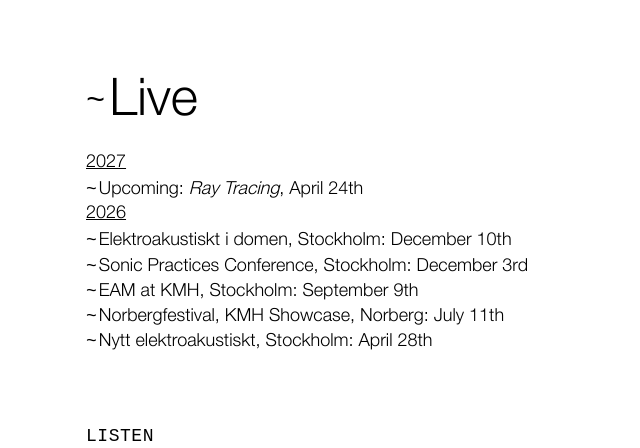
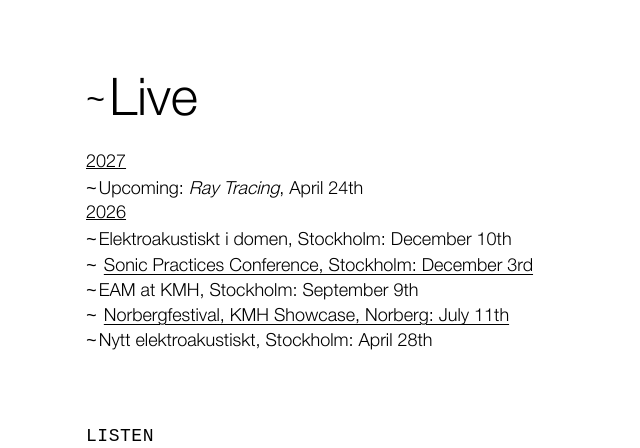
Before and after one commit to erikmettavainio/portfolio, a plain HTML site: page live.html in a window 1280 px wide. Shown: the top 448 px of the page, without its empty margins (319-959 px from the left). Drawn offline with Linux system fonts and the light colour scheme; a web font is replaced by a local one.

Commit message:
Enhance live list with event links
Added links to events in the live list for better accessibility.

```diff
--- a/live.html
+++ b/live.html
@@ -161,6 +161,17 @@ body {
   border: none;
 }
 
+  .live-list a {
+  color: inherit;
+  text-decoration: underline;
+  text-underline-offset: 3px;
+  transition: opacity 0.2s ease;
+}
+
+.live-list a:hover {
+  opacity: 0.4;
+}
+
 @media (max-width: 600px) {
   .page-title {
     font-size: 42px;
@@ -201,9 +212,17 @@ body {
 
     <ul class="live-list">
       <li>Elektroakustiskt i domen, Stockholm: December 10th</li>
-      <li>Sonic Practices Conference, Stockholm: December 3rd</li>
+       <li>
+    <a href="https://kmh.confetti.events/sonic-practices-conference-2026-concert-1">
+      Sonic Practices Conference, Stockholm: December 3rd
+    </a>
+  </li>
       <li>EAM at KMH, Stockholm: September 9th</li>
-      <li>Norbergfestival, KMH Showcase, Norberg: July 11th</li>
+      <li>
+    <a href="https://norbergfestival.com/artist/eam-at-kmh">
+      Norbergfestival, KMH Showcase, Norberg: July 11th
+    </a>
+      </li>
       <li>Nytt elektroakustiskt, Stockholm: April 28th</li>
     </ul>
 
```
